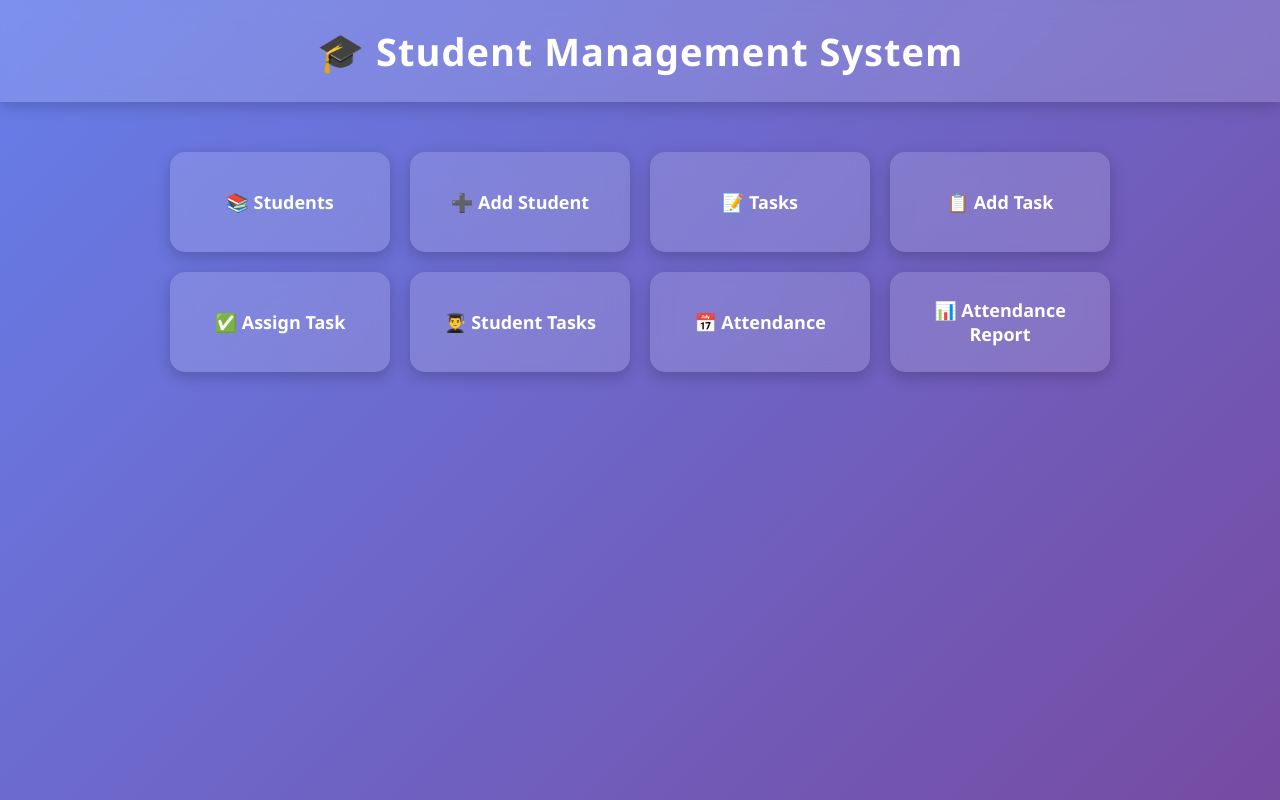
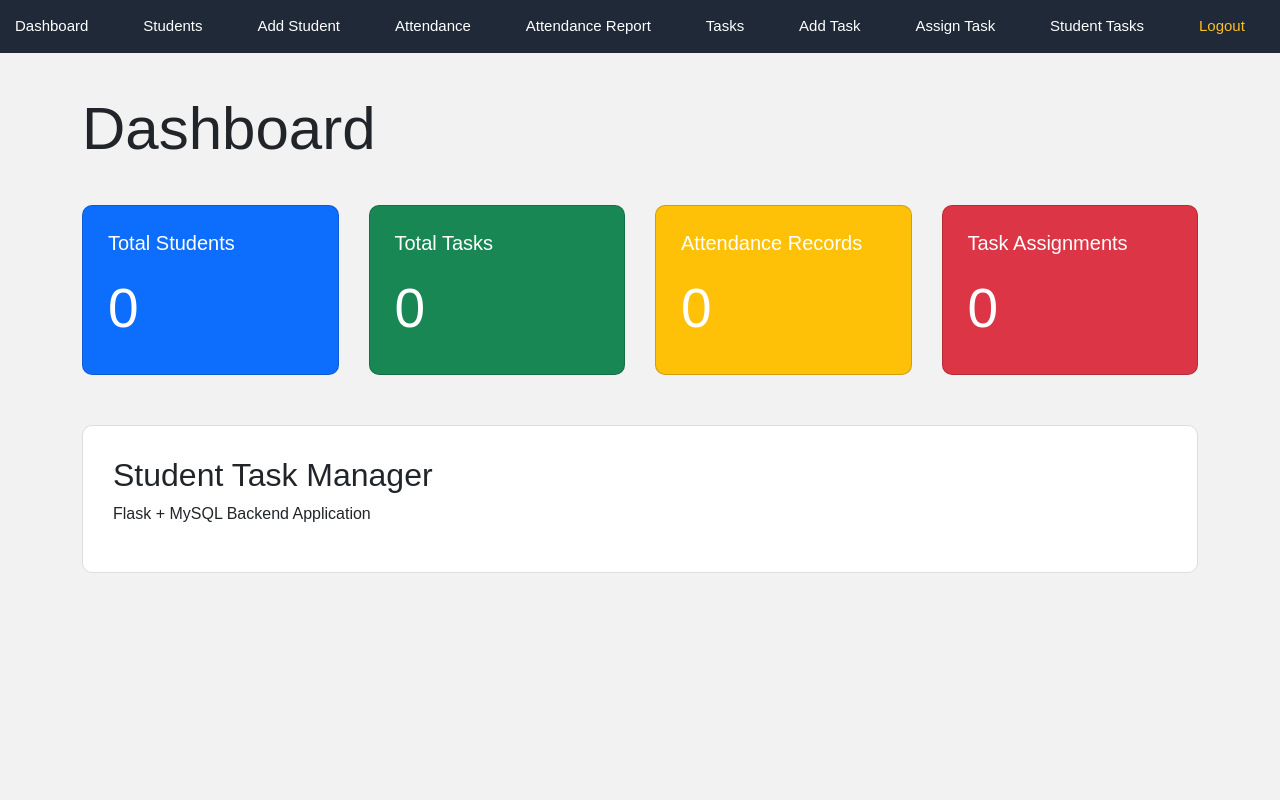
Before and after one commit to apurvapatil577-glitch/student_task_manager, a Flask app: page /dashboard in a window 1280 px wide. Run offline with Flask 3, Linux system fonts and the light colour scheme; data that the repository does not hold is empty.

Commit message:
Dashboard updated

```diff
--- a/app.py
+++ b/app.py
@@ -48,13 +48,21 @@ def dashboard():
     cursor.execute("SELECT COUNT(*) FROM tasks")
     task_count = cursor.fetchone()[0]
 
+    cursor.execute("SELECT COUNT(*) FROM attendance")
+    attendance_count = cursor.fetchone()[0]
+
+    cursor.execute("SELECT COUNT(*) FROM student_tasks")
+    assignment_count = cursor.fetchone()[0]
+
     cursor.close()
     connection.close()
 
     return render_template(
         'index.html',
         student_count=student_count,
-        task_count=task_count
+        task_count=task_count,
+        attendance_count=attendance_count,
+        assignment_count=assignment_count
     )
 
 
--- a/templates/index.html
+++ b/templates/index.html
@@ -1,102 +1,177 @@
 <!DOCTYPE html>
-<html>
+<html lang="en">
 <head>
-    <title>Student Management System</title>
+<meta charset="UTF-8">
+<meta name="viewport" content="width=device-width, initial-scale=1.0">
+<title>Student Task Manager Dashboard</title>
+
+<link href="https://cdn.jsdelivr.net/npm/bootstrap@5.3.3/dist/css/bootstrap.min.css" rel="stylesheet">
 
 <style>
-        *{
+
+body{
+    background:#f2f2f2;
     margin:0;
-            padding:0;
-            box-sizing:border-box;
-            font-family:'Segoe UI', Tahoma, Geneva, Verdana, sans-serif;
+    font-family:Arial, sans-serif;
 }
 
-        body{
-            min-height:100vh;
-            background:linear-gradient(135deg,#667eea,#764ba2);
-            text-align:center;
+.navbar{
+    background:#1f2937;
+    padding:15px;
 }
 
-        h1{
-            width:100%;
-            background:rgba(255,255,255,0.15);
-            backdrop-filter:blur(10px);
+.navbar a{
+    color:white;
+    text-decoration:none;
+    margin-right:20px;
+    font-size:15px;
+}
+
+.navbar a:hover{
+    color:#fbbf24;
+}
+
+.logout{
+    float:right;
+    color:#fbbf24 !important;
+}
+
+.container{
+    width:90%;
+    margin:auto;
+    margin-top:40px;
+}
+
+.dashboard-title{
+    font-size:60px;
+    margin-bottom:40px;
+}
+
+.cards{
+    display:flex;
+    gap:30px;
+    flex-wrap:wrap;
+}
+
+.card{
+    flex:1;
+    min-width:220px;
     color:white;
     padding:25px;
-            font-size:38px;
-            font-weight:bold;
-            letter-spacing:1px;
-            box-shadow:0 4px 15px rgba(0,0,0,0.2);
+    border-radius:10px;
 }
 
-        .menu{
-            margin:50px auto;
-            width:90%;
-            max-width:1100px;
-            display:flex;
-            flex-wrap:wrap;
-            justify-content:center;
-            gap:20px;
+.blue{
+    background:#0d6efd;
 }
 
-        .menu a{
-            text-decoration:none;
-            color:white;
-            background:rgba(255,255,255,0.15);
-            backdrop-filter:blur(10px);
-            border-radius:15px;
-            padding:20px;
-            width:220px;
-            height:100px;
-            display:flex;
-            align-items:center;
-            justify-content:center;
-            font-size:18px;
-            font-weight:600;
-            transition:all 0.3s ease;
-            box-shadow:0 5px 15px rgba(0,0,0,0.2);
+.green{
+    background:#198754;
 }
 
-        .menu a:hover{
-            transform:translateY(-8px);
+.yellow{
+    background:#ffc107;
+}
+
+.red{
+    background:#dc3545;
+}
+
+.card h3{
+    margin:0;
+    font-size:20px;
+}
+
+.card h1{
+    margin-top:20px;
+    font-size:55px;
+}
+
+.info-box{
     background:white;
-            color:#764ba2;
-            box-shadow:0 12px 25px rgba(0,0,0,0.3);
+    padding:30px;
+    margin-top:50px;
+    border-radius:10px;
+    border:1px solid #ddd;
 }
 
 @media(max-width:768px){
-            .menu a{
-                width:100%;
-                max-width:350px;
+
+.cards{
+    flex-direction:column;
 }
 
-            h1{
-                font-size:28px;
+.dashboard-title{
+    font-size:40px;
 }
+
 }
+
 </style>
 
 </head>
 <body>
 
-    <h1>🎓 Student Management System</h1>
+<div class="navbar">
 
-    <div class="menu">
-        <a href="{{ url_for('students') }}">📚 Students</a>
+<a href="{{ url_for('dashboard') }}">Dashboard</a>
 
-        <a href="{{ url_for('add_students') }}">➕ Add Student</a>
+<a href="{{ url_for('students') }}">Students</a>
 
-        <a href="{{ url_for('tasks') }}">📝 Tasks</a>
+<a href="{{ url_for('add_students') }}">Add Student</a>
 
-        <a href="{{ url_for('add_task') }}">📋 Add Task</a>
+<a href="{{ url_for('attendance') }}">Attendance</a>
 
-        <a href="{{ url_for('assign_task') }}">✅ Assign Task</a>
+<a href="{{ url_for('attendance_report') }}">Attendance Report</a>
 
-        <a href="{{ url_for('student_tasks') }}">👨‍🎓 Student Tasks</a>
+<a href="{{ url_for('tasks') }}">Tasks</a>
 
-        <a href="{{ url_for('attendance') }}">📅 Attendance</a>
+<a href="{{ url_for('add_task') }}">Add Task</a>
 
-        <a href="{{ url_for('attendance_report') }}">📊 Attendance Report</a>
+<a href="{{ url_for('assign_task') }}">Assign Task</a>
+
+<a href="{{ url_for('student_tasks') }}">Student Tasks</a>
+
+<a href="{{ url_for('logout') }}" class="logout">Logout</a>
+
+</div>
+
+<div class="container">
+
+<h1 class="dashboard-title">Dashboard</h1>
+
+<div class="cards">
+
+<div class="card blue">
+<h3>Total Students</h3>
+<h1>{{ student_count }}</h1>
+</div>
+
+<div class="card green">
+<h3>Total Tasks</h3>
+<h1>{{ task_count }}</h1>
+</div>
+
+<div class="card yellow">
+<h3>Attendance Records</h3>
+<h1>{{ attendance_count }}</h1>
+</div>
+
+<div class="card red">
+<h3>Task Assignments</h3>
+<h1>{{ assignment_count }}</h1>
+</div>
+
+</div>
+
+<div class="info-box">
+
+<h2>Student Task Manager</h2>
+
+<p>Flask + MySQL Backend Application</p>
+
+</div>
+
 </div>
 
 </body>
--- a/templates/navbar.html
+++ b/templates/navbar.html
@@ -83,7 +83,7 @@
         </a>
 
         <div class="menu">
-            <a href="/">Dashboard</a>
+            <a href="/dashboard">Dashboard</a>
             <a href="/students">Students</a>
             <a href="/edit_student">Edit Student</a>
             <a href="/add_student">Add Student</a>
```
Also changed, not shown: templates/dashboard.html (added, +125 -0 lines). Lines whose indentation alone changed are shown as unchanged.
